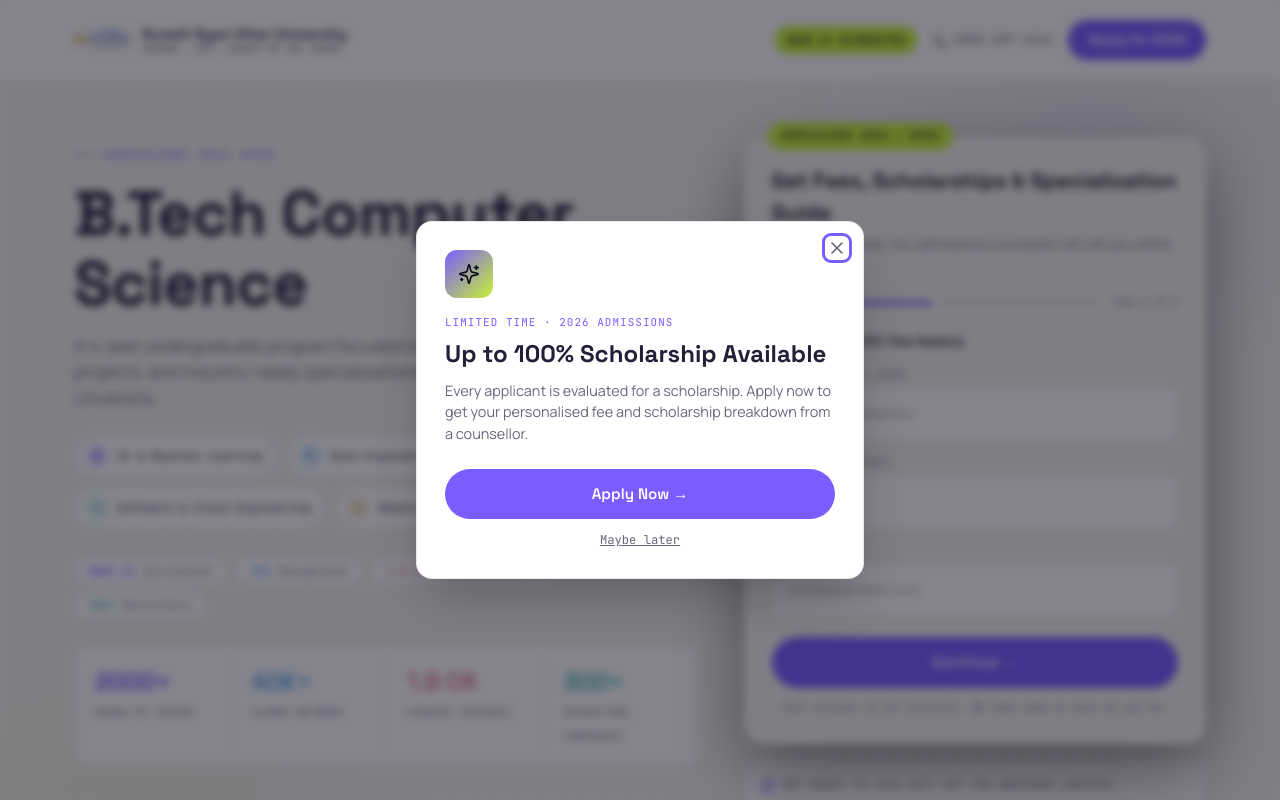
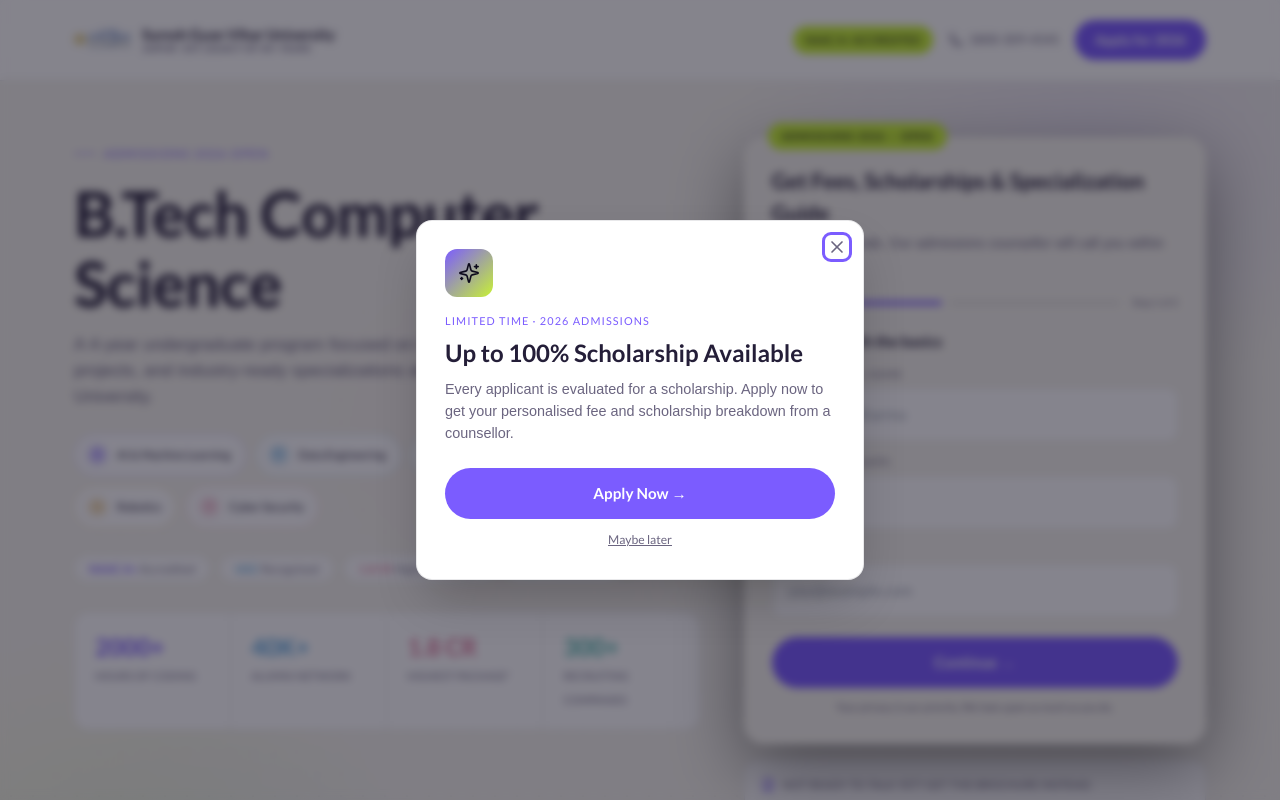
Before and after one commit to Dewanshu-Singh/SGVU_B.tech, a React (Vite) app: page / in a window 1280 px wide. Shown: the top 800 px of the page. Built offline with nearby package versions, Linux system fonts and the light colour scheme.

Commit message:
Change all fonts to Lato

```diff
--- a/index.html
+++ b/index.html
@@ -16,7 +16,7 @@
     <link rel="preconnect" href="https://fonts.googleapis.com" />
     <link rel="preconnect" href="https://fonts.gstatic.com" crossorigin />
     <link
-      href="https://fonts.googleapis.com/css2?family=Space+Grotesk:wght@500;600;700&family=Manrope:wght@400;500;600;700;800&family=JetBrains+Mono:wght@400;500;700&display=swap"
+      href="https://fonts.googleapis.com/css2?family=Lato:ital,wght@0,100;0,300;0,400;0,700;0,900;1,100;1,300;1,400;1,700;1,900&display=swap"
       rel="stylesheet"
     />
   </head>
--- a/tailwind.config.js
+++ b/tailwind.config.js
@@ -27,9 +27,9 @@
         },
       },
       fontFamily: {
-        display: ['"Space Grotesk"', 'sans-serif'],
-        body: ['Manrope', 'sans-serif'],
-        mono: ['"JetBrains Mono"', 'monospace'],
+        display: ['Lato', 'sans-serif'],
+        body: ['Lato', 'sans-serif'],
+        mono: ['Lato', 'sans-serif'],
       },
       borderRadius: {
         brand: '14px',
```
